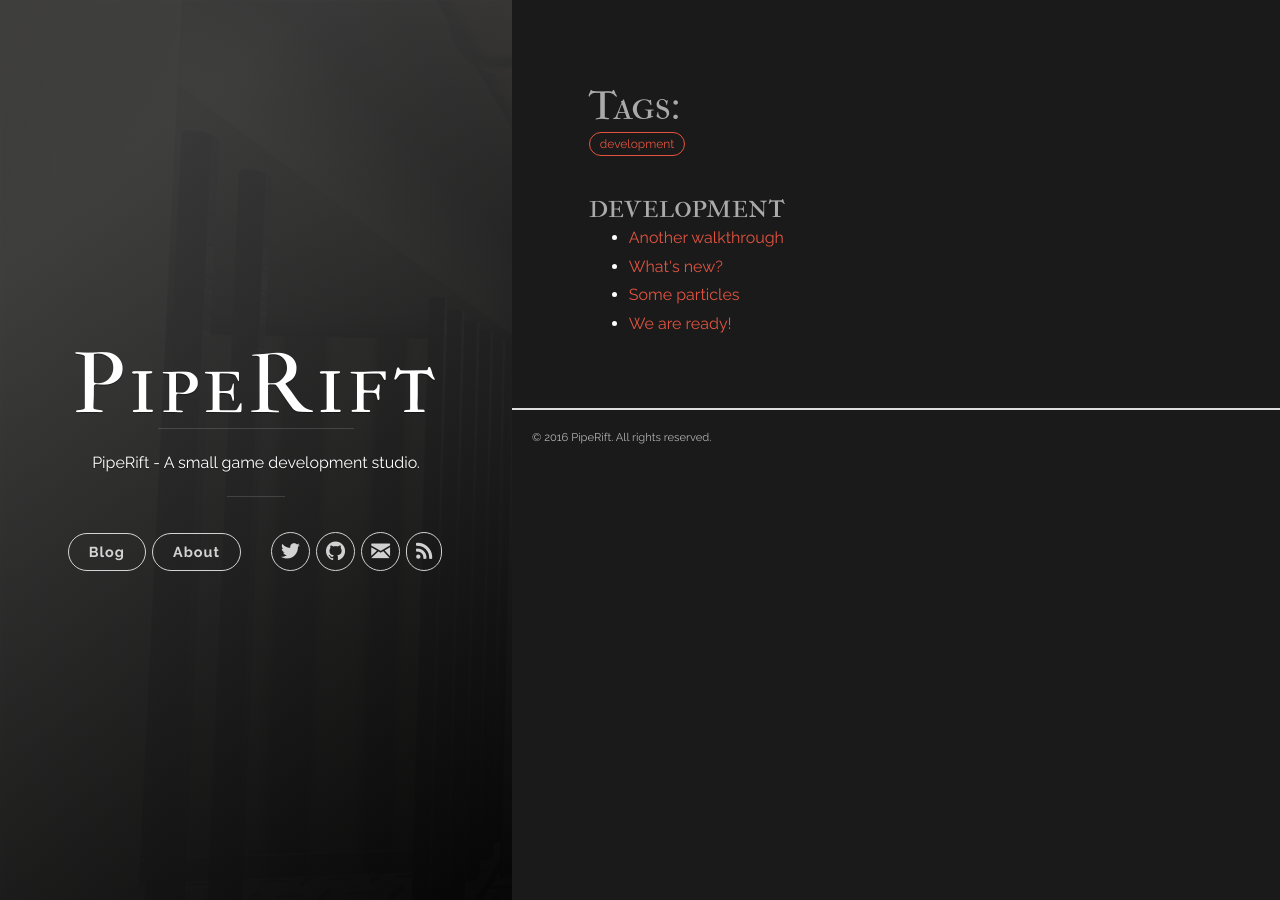
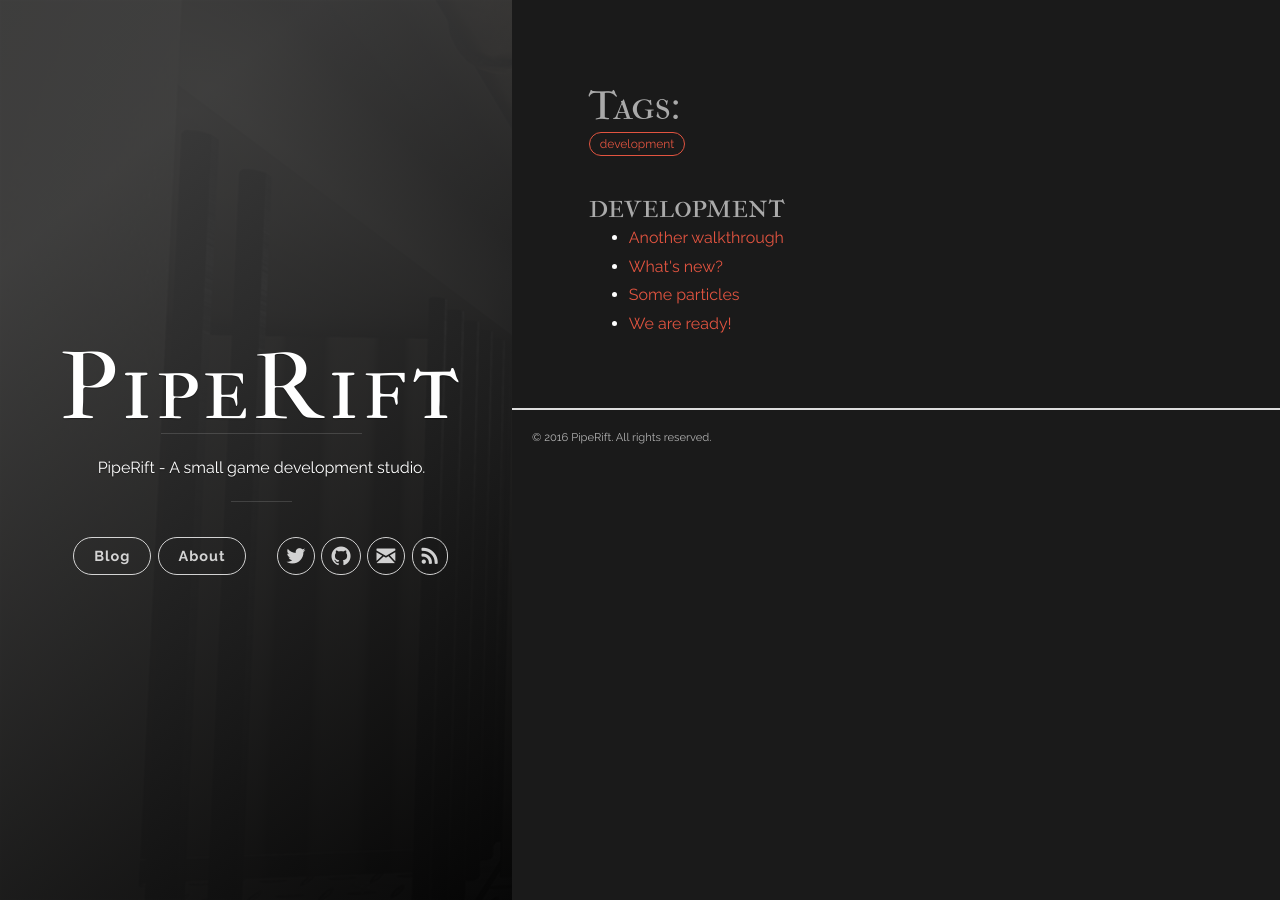
Before and after one commit to PipeRift/rift, a Jekyll site: the page built from tags.md, in a window 1280 px wide. Built offline with Jekyll 4.4.1, drawn with Linux system fonts in a browser that asks for light colours; nearby versions of some CDN libraries; comment, search, counter and statistics services are not loaded.

Commit message:
Fix title responsive size

```diff
--- a/css/uno.css
+++ b/css/uno.css
@@ -337,7 +337,7 @@ hr {
 
 .panel-title {
 	margin: 0 0 5px 0;
-	font-size: 4.5em;
+	font-size: 5em;
 	letter-spacing: 4px;
 	color: #FFF; }
 
@@ -711,7 +711,7 @@ input[type="tel"] {
 		width: 70px; }
 
 	.panel-title {
-		font-size: 2em; }
+		font-size: 4em; }
 
 	.panel-subtitle {
 		font-size: 1em; }
@@ -724,6 +724,10 @@ input[type="tel"] {
 		margin-top: 5px;
 		margin-left: 0; } }
 @media all and (max-width: 960px) {
+
+	.panel-title {
+		font-size: 3em; }
+
 	.btn-mobile-menu {
 		display: block; }
 
```
